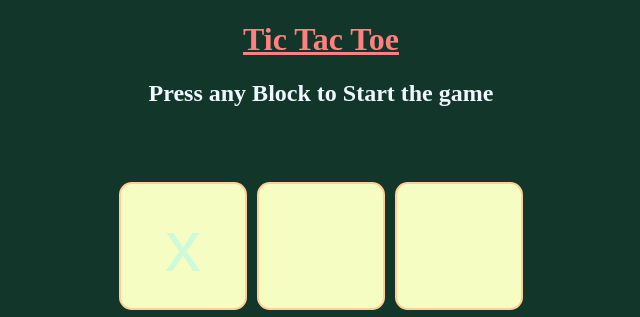
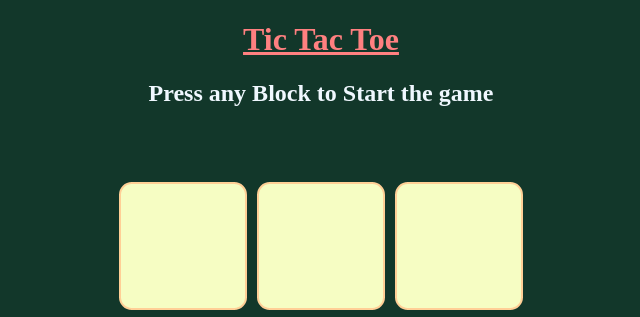
Before and after one commit to DhruvGupta130/tictactoe, a plain HTML site: page index.html in a window 1280 px wide. Shown: the top 317 px of the page, 319-959 px from the left. Drawn offline with Linux system fonts and the light colour scheme.

Commit message:
Update index.html

```diff
--- a/index.html
+++ b/index.html
@@ -12,7 +12,7 @@
     <div class="board">
         <div class="Layer 1">
             <button class="box" id="1">
-                x
+
             </button>
             <button class="box" id="2">
 
```
